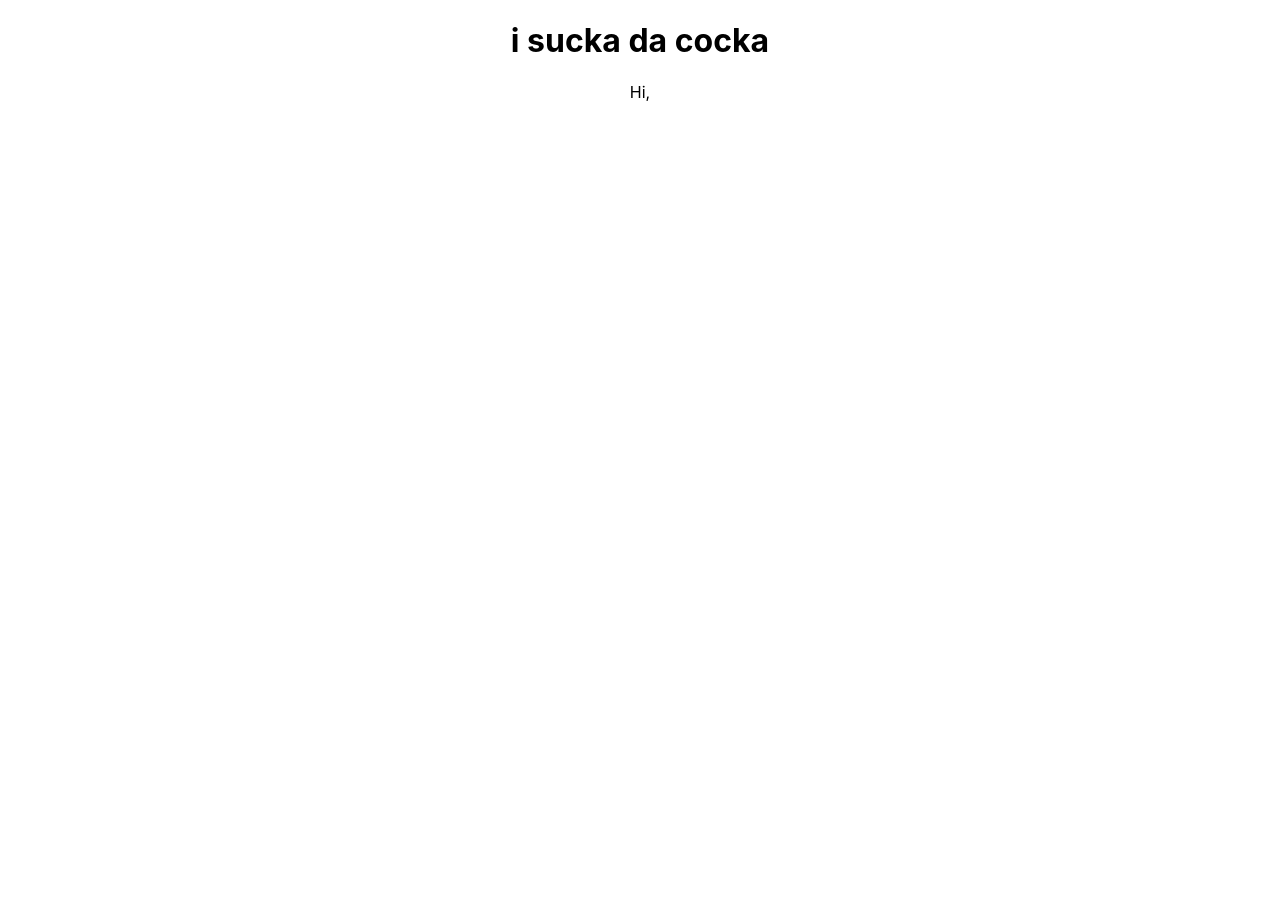
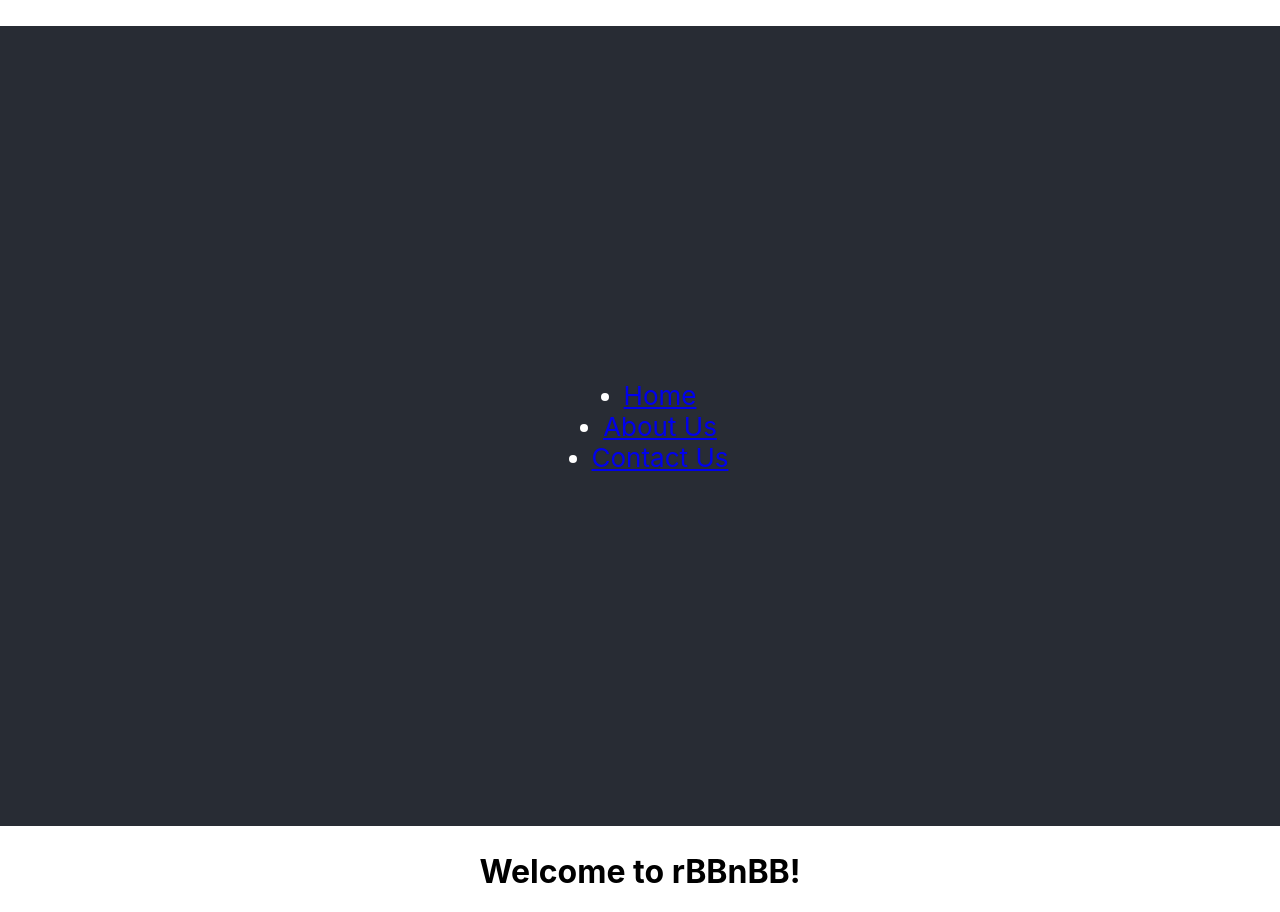
Before and after one commit to askertsos/airBnB-clone, a React (Create React App) app in the folder web/: page / in a window 1280 px wide. Before the commit the page ends 800 px from the top, so only its background shows below. Built offline with nearby package versions, Linux system fonts and the light colour scheme; no server answers.

Commit message:
Added some routers

```diff
--- a/web/package.json
+++ b/web/package.json
@@ -8,6 +8,7 @@
     "@testing-library/user-event": "^13.5.0",
     "react": "^18.2.0",
     "react-dom": "^18.2.0",
+    "react-router-dom": "^6.14.2",
     "react-scripts": "^5.0.1",
     "web-vitals": "^2.1.4"
   },
--- a/web/src/App.js
+++ b/web/src/App.js
@@ -1,4 +1,8 @@
 import { useState, useEffect } from "react";
+import { BrowserRouter as Router,Routes, Route, Link } from 'react-router-dom';
+import Home from './component/home';
+import About from './component/about';
+import Contact from './component/contact';
 import './App.css';
 
 function App() {
@@ -30,14 +34,27 @@ function App() {
 
 
   return (
-    <div className="App">
-        <div>
-          <h1>i sucka da cocka</h1>
-          <div>Hi, {username}</div>
+    <Router>
+        <div className="App">
+            <ul className="App-header">
+            <li>
+                <Link to="/">Home</Link>
+            </li>
+            <li>
+                <Link to="/about">About Us</Link>
+            </li>
+            <li>
+                <Link to="/contact">Contact Us</Link>
+            </li>
+            </ul>
+        <Routes>
+                <Route exact path='/' element={< Home />}></Route>
+                <Route exact path='/about' element={< About />}></Route>
+                <Route exact path='/contact' element={< Contact />}></Route>
+        </Routes>
         </div>
-    </div>
-  );
-
+    </Router>
+);
 }
 
 export default App;
--- /dev/null
+++ b/web/src/component/about.js
@@ -0,0 +1,8 @@
+// Home.js
+import React from 'react';
+
+function About (){
+	return <h1>Info about us</h1>
+}
+
+export default About;
--- /dev/null
+++ b/web/src/component/contact.js
@@ -0,0 +1,8 @@
+// Home.js
+import React from 'react';
+
+function Contact (){
+	return <h1>Sucka my cocka on tinder</h1>
+}
+
+export default Contact;
--- /dev/null
+++ b/web/src/component/home.js
@@ -0,0 +1,8 @@
+// Home.js
+import React from 'react';
+
+function Home (){
+	return <h1>Welcome to rBBnBB!</h1>
+}
+
+export default Home;
```
